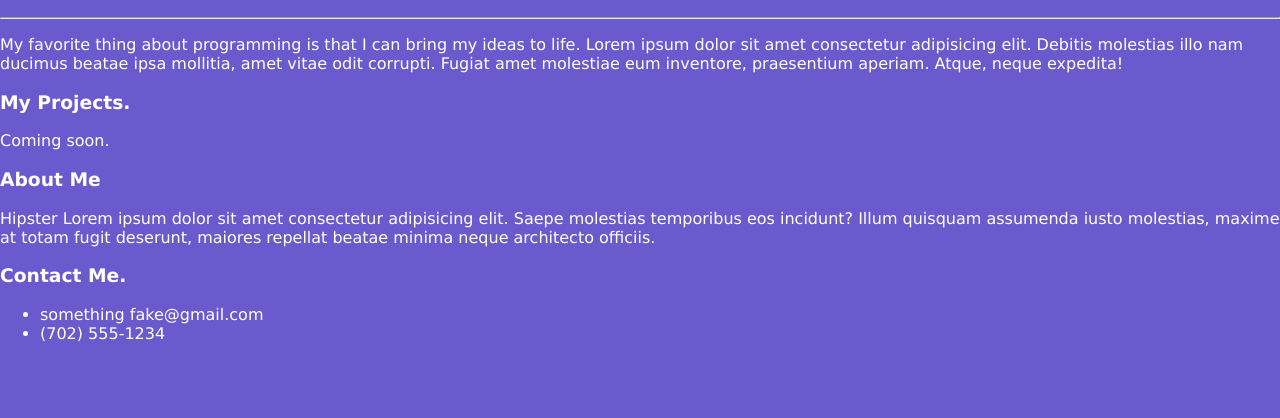
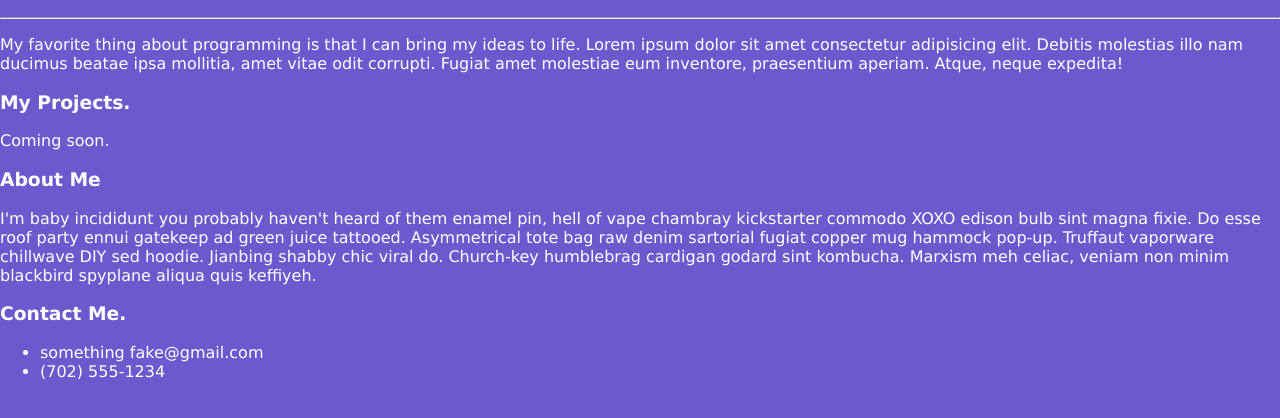
Before and after one commit to Jam19th/Portfolio, a plain HTML site: page index.html in a window 1280 px wide. Shown: the part 112-530 px from the top of the page. Drawn offline with Linux system fonts and the light colour scheme.

Commit message:
changed text in html file

```diff
--- a/index.html
+++ b/index.html
@@ -38,10 +38,13 @@
       <p>Coming soon.</p>
       <h3>About Me</h3>
       <p>
-        Hipster Lorem ipsum dolor sit amet consectetur adipisicing elit. Saepe
-        molestias temporibus eos incidunt? Illum quisquam assumenda iusto
-        molestias, maxime at totam fugit deserunt, maiores repellat beatae
-        minima neque architecto officiis.
+        I'm baby incididunt you probably haven't heard of them enamel pin, hell
+        of vape chambray kickstarter commodo XOXO edison bulb sint magna fixie.
+        Do esse roof party ennui gatekeep ad green juice tattooed. Asymmetrical
+        tote bag raw denim sartorial fugiat copper mug hammock pop-up. Truffaut
+        vaporware chillwave DIY sed hoodie. Jianbing shabby chic viral do.
+        Church-key humblebrag cardigan godard sint kombucha. Marxism meh celiac,
+        veniam non minim blackbird spyplane aliqua quis keffiyeh.
       </p>
       <h3>Contact Me.</h3>
       <ul>
```
